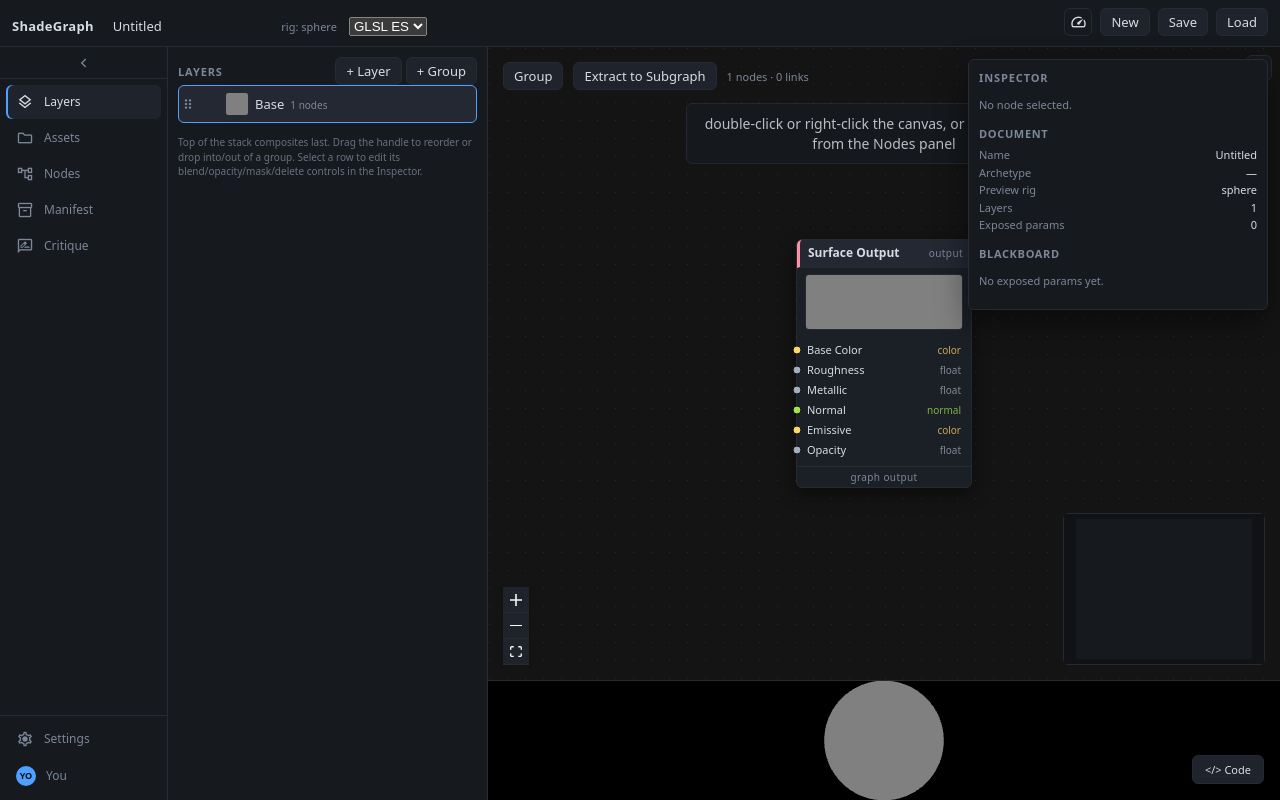
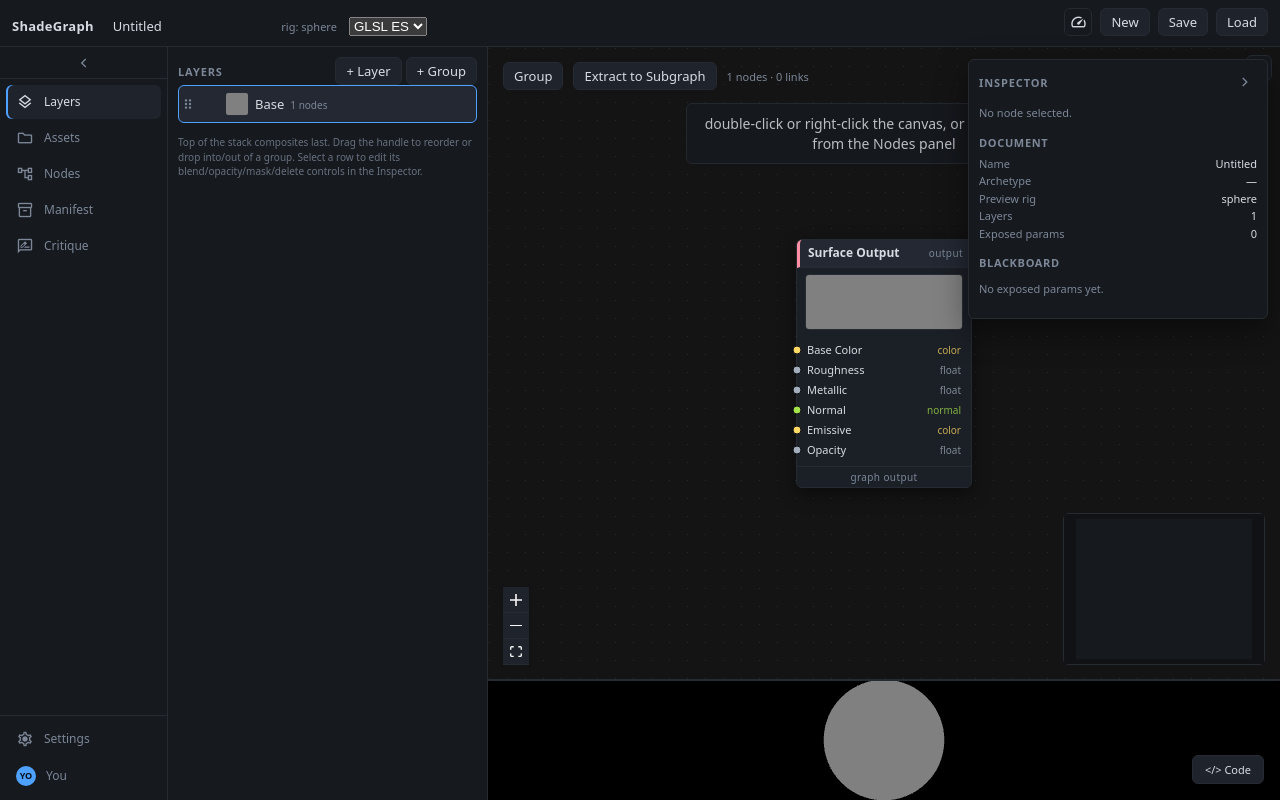
Before and after one commit to snds/shadegraph, a React (Vite) app: page / in a window 1280 px wide. Built offline with nearby package versions, Linux system fonts and the light colour scheme.

Commit message:
phase6 follow-up: elastic graph/preview split, collapsible Inspector
Agent-Id: agent-aeca1f6d-7d18-4ae8-afb6-0123fdff763a

```diff
--- a/src/model/settings.ts
+++ b/src/model/settings.ts
@@ -78,6 +78,12 @@ export interface ProjectSettings {
   referenceCritique?: ReferenceCritiqueConfig;
   performanceBudget?: PerformanceBudgetConfig;
   previewDockPosition?: PreviewDockPosition;
+  /** The main preview's (`MainViewer`) size in px, along the axis its
+   *  draggable divider with the node graph (`GraphCanvas`) resizes.
+   *  Independent of `previewDockPosition` — which pane the size belongs to
+   *  stays fixed, only which side it docks to changes. `undefined` falls
+   *  back to `MainContentRegion.tsx`'s own default. */
+  previewSize?: number;
 }
 
 /** The settings equivalent of `emptyDocument()` — every field genuinely
@@ -167,6 +173,12 @@ function readPreviewDockPosition(value: unknown): PreviewDockPosition | undefine
   return value === 'top' || value === 'bottom' ? value : undefined;
 }
 
+/** Positive finite px size only — zero/negative/`NaN`/non-numeric all fall
+ *  back to `MainContentRegion.tsx`'s default rather than collapsing a pane. */
+function readPreviewSize(value: unknown): number | undefined {
+  return isFiniteNumber(value) && value > 0 ? value : undefined;
+}
+
 /**
  * Untrusted JSON text → a best-effort `ProjectSettings`. Never throws and
  * never reports *why* a sub-field was dropped (that could mean echoing a
@@ -189,6 +201,8 @@ export function parseSettingsText(text: string): ProjectSettings {
   if (performanceBudget) settings.performanceBudget = performanceBudget;
   const previewDockPosition = readPreviewDockPosition(parsed.previewDockPosition);
   if (previewDockPosition) settings.previewDockPosition = previewDockPosition;
+  const previewSize = readPreviewSize(parsed.previewSize);
+  if (previewSize !== undefined) settings.previewSize = previewSize;
   return settings;
 }
 
--- a/src/ui/MainContentRegion.tsx
+++ b/src/ui/MainContentRegion.tsx
@@ -13,9 +13,19 @@
 // `ProjectSettings.previewDockPosition` via `useProjectSettings`, the same
 // load-once/write-through hook every other settings-backed pane already
 // uses, so the choice survives a reload the same way those do.
+//
+// A draggable divider sits between `graph`/`viewer` (on whichever side dock
+// position currently puts it — it moves with them, its drag behavior doesn't
+// otherwise change) and resizes `viewer`'s share of the column. That size is
+// `ProjectSettings.previewSize`, same load-once/write-through hook and same
+// "survives a reload" contract as dock position. The drag itself is
+// hand-rolled pointer events, no DnD library — the SAME technique
+// `LayerStack.tsx`'s drag-reorder already uses: a ref carries the live value
+// across `window` `pointermove`/`pointerup` so `pointerup`'s handler never
+// closes over a stale render, state exists only to drive the live visual.
 // ═══════════════════════════════════════════════════════════════════════════
 
-import type { ReactNode } from 'react';
+import { useRef, useState, type ReactNode } from 'react';
 
 import './mainContentRegion.css';
 import { useProjectSettings } from './settings/useProjectSettings';
@@ -26,9 +36,24 @@ interface MainContentRegionProps {
   viewer: ReactNode;
 }
 
+/** `.sg-viewer`'s original Phase-1 fixed height (`app.css`) — the default
+ *  once nothing's been dragged/persisted yet. */
+const DEFAULT_PREVIEW_SIZE = 120;
+/** Neither pane may shrink smaller than this via the divider — keeps both
+ *  the graph and the preview usably visible. */
+const MIN_PANE_SIZE = 96;
+
 export function MainContentRegion({ graph, viewer }: MainContentRegionProps) {
   const [settings, updateSettings] = useProjectSettings();
   const position = settings.previewDockPosition ?? 'bottom';
+  const containerRef = useRef<HTMLDivElement | null>(null);
+  const dragSizeRef = useRef<number | null>(null);
+  // Live drag override, distinct from persisted `settings.previewSize`:
+  // `null` while idle (or after a drag commits), a px value while a drag is
+  // in progress — same split as `LayerStack.tsx`'s `dragId`/`dropIndicator`,
+  // state exists ONLY to drive this render's visual, the ref is what
+  // `endResize` reads to commit.
+  const [dragSize, setDragSize] = useState<number | null>(null);
 
   function toggleDockPosition() {
     updateSettings((prev) => ({
@@ -37,8 +62,64 @@ export function MainContentRegion({ graph, viewer }: MainContentRegionProps) {
     }));
   }
 
+  function beginResize(event: React.PointerEvent<HTMLDivElement>) {
+    event.preventDefault();
+    const container = containerRef.current;
+    if (!container) return;
+
+    const startClientY = event.clientY;
+    const startSize = settings.previewSize ?? DEFAULT_PREVIEW_SIZE;
+    // Measured once, at drag start — same "read fresh state, not a stale
+    // closure" discipline as `LayerStack.tsx`'s `beginDrag`, just applied to
+    // a rect instead of the store.
+    const containerSize = container.getBoundingClientRect().height;
+    const maxSize = Math.max(MIN_PANE_SIZE, containerSize - MIN_PANE_SIZE);
+
+    function handleMove(ev: PointerEvent) {
+      const delta = ev.clientY - startClientY;
+      // Dragging the divider toward the graph should always grow the
+      // preview, regardless of which side it's docked to — with `viewer` on
+      // top, that's a downward drag; on the bottom, an upward one.
+      const signedDelta = position === 'top' ? delta : -delta;
+      const next = clamp(startSize + signedDelta, MIN_PANE_SIZE, maxSize);
+      dragSizeRef.current = next;
+      setDragSize(next);
+    }
+
+    function endResize() {
+      window.removeEventListener('pointermove', handleMove);
+      window.removeEventListener('pointerup', endResize);
+      window.removeEventListener('pointercancel', endResize);
+      const finalSize = dragSizeRef.current;
+      dragSizeRef.current = null;
+      setDragSize(null);
+      if (finalSize != null) {
+        updateSettings((prev) => ({ ...prev, previewSize: finalSize }));
+      }
+    }
+
+    window.addEventListener('pointermove', handleMove);
+    window.addEventListener('pointerup', endResize);
+    window.addEventListener('pointercancel', endResize);
+  }
+
+  const previewSize = dragSize ?? settings.previewSize ?? DEFAULT_PREVIEW_SIZE;
+  const divider = (
+    <div
+      className="sg-main-region__divider"
+      role="separator"
+      aria-orientation="horizontal"
+      aria-label="Resize preview panel"
+      onPointerDown={beginResize}
+    />
+  );
+
   return (
-    <div className="sg-main-region">
+    <div
+      className="sg-main-region"
+      ref={containerRef}
+      style={{ '--sg-preview-size': `${previewSize}px` } as React.CSSProperties}
+    >
       <button
         type="button"
         className="sg-main-region__dock-toggle"
@@ -52,14 +133,20 @@ export function MainContentRegion({ graph, viewer }: MainContentRegionProps) {
       {position === 'top' ? (
         <>
           {viewer}
+          {divider}
           {graph}
         </>
       ) : (
         <>
           {graph}
+          {divider}
           {viewer}
         </>
       )}
     </div>
   );
 }
+
+function clamp(value: number, min: number, max: number): number {
+  return Math.min(Math.max(value, min), max);
+}
--- a/src/ui/app.css
+++ b/src/ui/app.css
@@ -70,6 +70,15 @@ body { background: var(--sg-bg); color: var(--sg-text); font: 13px/1.4 system-ui
   box-shadow: 0 12px 32px rgb(0 0 0 / 45%);
   padding: 10px; overflow: auto; min-width: 0;
   z-index: 10;
+}
+
+/* Collapsed: same floating/right-anchored `position`/`top`/`right` above,
+   just a minimal icon-only strip instead of the content-hugging width/
+   padding — see `Inspector.tsx`'s `collapsed` state and `inspector.css`'s
+   `.sg-inspector__collapse` for the toggle button itself. */
+.sg-inspector--collapsed {
+  width: auto; min-width: 0; max-height: none;
+  padding: 4px; overflow: visible;
 }
 
 .sg-pane__title {
@@ -248,8 +257,14 @@ body { background: var(--sg-bg); color: var(--sg-text); font: 13px/1.4 system-ui
 }
 
 /* ── Main viewer (reserved, Phase 2) ─────────────────────────────────────── */
+/* Height used to be a fixed 120px here; `.sg-viewer` now only ever renders
+   inside `MainContentRegion`, whose draggable divider drives its height via
+   `--sg-preview-size` (see `mainContentRegion.css`) — this rule keeps every
+   OTHER Phase-2 placeholder style. The old `border-top` divider line moved
+   there too, replaced by the divider itself, which now supplies that
+   boundary in both dock positions instead of just one. */
 .sg-viewer {
-  height: 120px; border-top: 1px solid var(--sg-line); background: #000;
+  background: #000;
   color: var(--sg-dim); font-size: 11px; display: grid; place-items: center;
 }
 
--- a/src/ui/inspector/Inspector.tsx
+++ b/src/ui/inspector/Inspector.tsx
@@ -49,6 +49,7 @@ import { findSubGraph, isSubGraphInstanceNode } from '../../model/subgraph';
 import { nodes } from '../../nodes/registry';
 import { activeGraph, activeGraphKind, useEditorStore, type LayerPatch } from '../store';
 import { BLEND_MODES, BLEND_MODE_LABELS, isBlendMode } from '../layers/blendModes';
+import { Icon } from '../shell/Icon';
 import { collectExposedParams, describeDocument, type BlackboardEntry } from './blackboard';
 import { formatParamValue } from './paramValues';
 import { ParamControl } from './ParamControl';
@@ -57,6 +58,12 @@ import './inspector.css';
 const titleOf = (type: string) => nodes.get(type)?.title;
 
 export function Inspector() {
+  // Plain in-memory state, not persisted across reload — same precedent as
+  // `PivotRail`'s own collapse toggle (`collapsed` lives in `Shell.tsx` via
+  // `useState`, no settings slot). See the "Inspector: collapsible" task
+  // note for why this doesn't reach for `ProjectSettings`.
+  const [collapsed, setCollapsed] = useState(false);
+
   const doc = useEditorStore((s) => s.doc);
   const selectedNodeIds = useEditorStore((s) => s.selectedNodeIds);
   const selectedLayerIds = useEditorStore((s) => s.selectedLayerIds);
@@ -80,9 +87,43 @@ export function Inspector() {
       ? findStackNode(doc.layerStack.layers, selectedLayerIds[0])
       : undefined;
 
+  // Collapsed: a minimal icon-only strip, floating/right-anchored the same
+  // way the expanded panel is (`.sg-inspector--collapsed` in `../app.css`
+  // just strips the width/padding that make the expanded panel hug its
+  // content) — no selection content renders while collapsed, so expanding
+  // always restores the exact content-hugging behavior above unchanged.
+  if (collapsed) {
+    return (
+      <aside className="sg-inspector sg-inspector--collapsed" aria-label="Inspector">
+        <button
+          type="button"
+          className="sg-inspector__collapse"
+          onClick={() => setCollapsed(false)}
+          aria-expanded={false}
+          aria-label="Expand inspector"
+          title="Expand inspector"
+        >
+          <Icon name="chevron_left" />
+        </button>
+      </aside>
+    );
+  }
+
   return (
     <aside className="sg-inspector" aria-label="Inspector">
-      <h2 className="sg-pane__title">Inspector</h2>
+      <div className="sg-inspector__titlebar">
+        <h2 className="sg-pane__title">Inspector</h2>
+        <button
+          type="button"
+          className="sg-inspector__collapse"
+          onClick={() => setCollapsed(true)}
+          aria-expanded={true}
+          aria-label="Collapse inspector"
+          title="Collapse inspector"
+        >
+          <Icon name="chevron_right" />
+        </button>
+      </div>
 
       {selectedNodeIds.length > 1 ? (
         <p className="sg-pane__empty">{selectedNodeIds.length} nodes selected.</p>
--- a/src/ui/inspector/inspector.css
+++ b/src/ui/inspector/inspector.css
@@ -8,6 +8,25 @@
   margin: 14px 0 6px; font-size: 11px; font-weight: 600;
   text-transform: uppercase; letter-spacing: 0.06em; color: var(--sg-dim);
 }
+
+/* ── Collapse toggle — mirrors `PivotRail.tsx`'s `.sg-rail__collapse`
+   (shell.css) for the same visual pattern, chevron direction flipped since
+   this panel is right-anchored instead of left-anchored. `.sg-inspector--
+   collapsed` (the icon-only strip state) lives in `../app.css` alongside the
+   `.sg-inspector` positioning rule it overrides. ─────────────────────────── */
+.sg-inspector__titlebar { display: flex; align-items: center; justify-content: space-between; gap: 8px; margin-bottom: 8px; }
+.sg-inspector__titlebar .sg-pane__title { margin: 0; }
+
+.sg-inspector__collapse {
+  flex: none;
+  display: flex; align-items: center; justify-content: center;
+  width: 24px; height: 24px; padding: 0;
+  background: transparent; border: 0; border-radius: 4px;
+  color: var(--sg-dim); cursor: pointer;
+}
+.sg-inspector__collapse:hover { color: var(--sg-text); background: var(--sg-raised); }
+
+.sg-inspector--collapsed .sg-inspector__collapse { width: 28px; height: 28px; }
 
 /* ── Shared field chrome (fields.tsx) ────────────────────────────────────── */
 .sg-field {
--- a/src/ui/mainContentRegion.css
+++ b/src/ui/mainContentRegion.css
@@ -25,10 +25,45 @@
   min-height: 0;
 }
 
-/* `.sg-viewer` keeps its fixed `height: 120px` from `app.css`; pinning
-   `flex: none` here just guards against the column shrinking it. */
+/* `.sg-viewer`'s height is driven by `--sg-preview-size` (set inline by
+   `MainContentRegion.tsx`, live during a divider drag) rather than the fixed
+   `height: 120px` `app.css` used to carry — that rule only ever applied here
+   (this is `.sg-viewer`'s one render site), so it moved rather than being
+   overridden. `flex: none` guards against the column stretching/shrinking it
+   independently of that height. */
 .sg-main-region > .sg-viewer {
   flex: none;
+  height: var(--sg-preview-size, 120px);
+}
+
+/* Draggable split between `.sg-graph`/`.sg-viewer`. A thin fixed-height bar
+   (not a percentage split) so it never eats into either pane's own sizing —
+   `.sg-graph` keeps flexing to fill whatever the divider leaves it, `.sg-viewer`
+   keeps the explicit height above. `touch-action: none` stops the browser's
+   own scroll/pan gesture from competing with the drag on touch input. */
+.sg-main-region__divider {
+  flex: none;
+  height: 6px;
+  margin: -3px 0;
+  position: relative;
+  z-index: 4;
+  cursor: row-resize;
+  touch-action: none;
+  background: transparent;
+}
+.sg-main-region__divider::after {
+  content: '';
+  position: absolute;
+  left: 0;
+  right: 0;
+  top: 2px;
+  height: 2px;
+  background: var(--sg-line);
+  border-radius: 1px;
+}
+.sg-main-region__divider:hover::after,
+.sg-main-region__divider:active::after {
+  background: var(--sg-accent);
 }
 
 .sg-main-region__dock-toggle {
```
Also changed, not shown: 1 other file (tests, documents, lock files or other folders).
